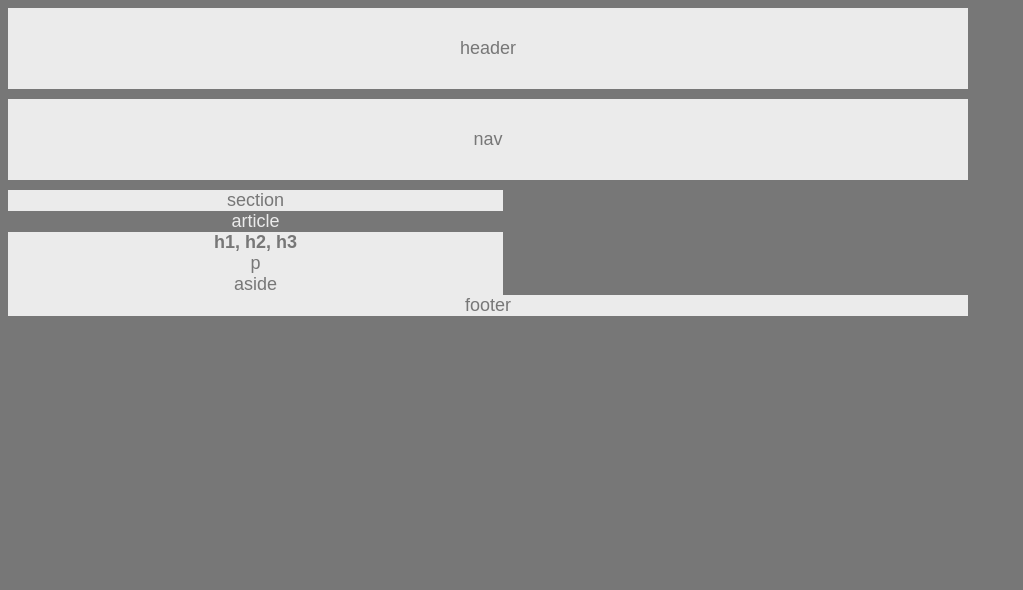
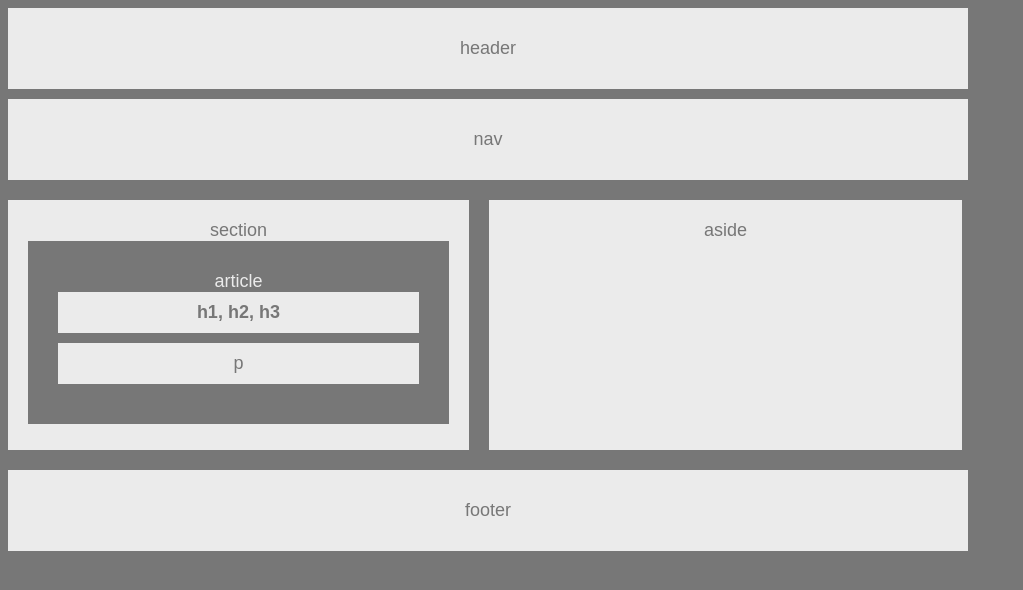
Before and after one commit to SansterSee/HW-Wireframe, a plain HTML site: page index.html in a window 1280 px wide. Shown: the whole page, without its empty margins (0-1023 px from the left). Drawn offline with Linux system fonts and the light colour scheme.

Commit message:
finished section and aside boxes

```diff
--- a/index.html
+++ b/index.html
@@ -17,9 +17,10 @@
         nav
     </nav>
 
-    <section>
+    <div id="section">
         section
-        <article>
+
+        <div id="article">
             article
 
             <div id="box1">
@@ -29,8 +30,9 @@
             <div id="box2">
                 p
             </div>
-        </article>
-    </section>
+        </div>
+
+    </div>
 
     <aside>
         aside
--- a/style.css
+++ b/style.css
@@ -5,6 +5,7 @@
     box-sizing: border-box;
     text-align: center;
 }
+
 
 body    {
     font-family: 'Arial', 'Helvetica Neue', Helvetica, sans-serif;
@@ -20,47 +21,67 @@ header  {
     padding: 30px;
     margin-bottom: 10px;
 
+
 }
 
 nav {
     background: #ebebeb;
     width: 100%;
     padding: 30px;
-    margin-bottom: 10px;
+    margin-bottom: 20px;
 
 }
 
-section {
+#section {
     background: #ebebeb;
-    width: 495px;
+    width: 48%;
     float: left;
+    padding: 20px;
+    height: 250px;
 }
 
-article {
+#article {
     color: #ebebeb;
     background: #777;
+    padding: 30px;
+
+
+
 }
 
 #box1   {
     color: #777;
     background: #ebebeb;
+    padding: 10px;
+    margin-bottom: 10px;
+
 
 }
 
 #box2   {
     color: #777;
     background: #ebebeb;
+    padding: 10px;
+    margin-bottom: 10px;
+
 }
 
 aside   {
     color: #777;
     background: #ebebeb;
-    width: 495px;
+    width: 49.3%;
+    height: 250px;
+    margin-bottom: 20px;
     float: left;
+    margin-left: 20px;
+    padding: 20px;
 }
 
 
 footer  {
     background: #ebebeb;
     clear: both;
+    width: 100%;
+    padding: 30px;
+    margin-top: 10px;
 }
```
